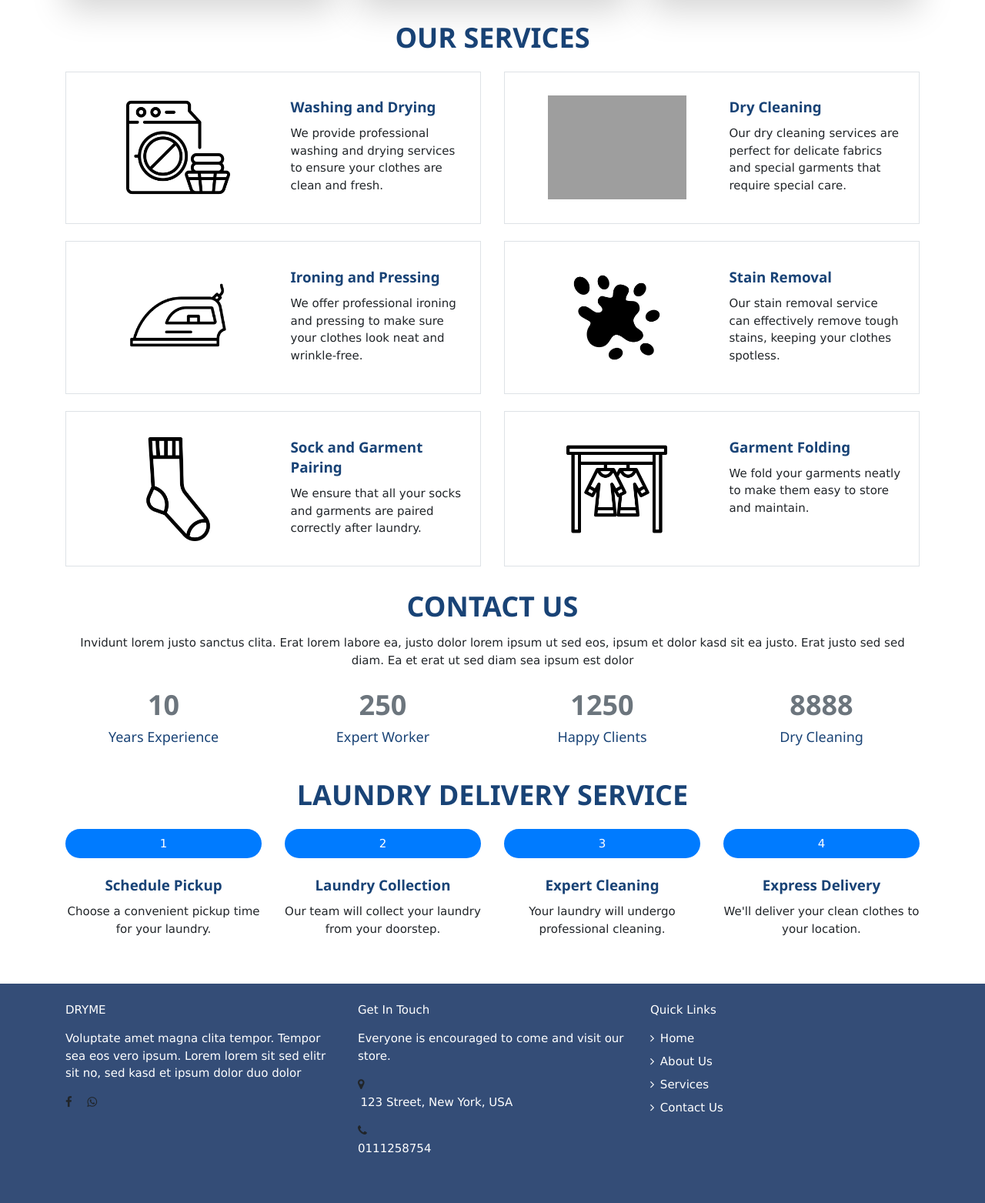
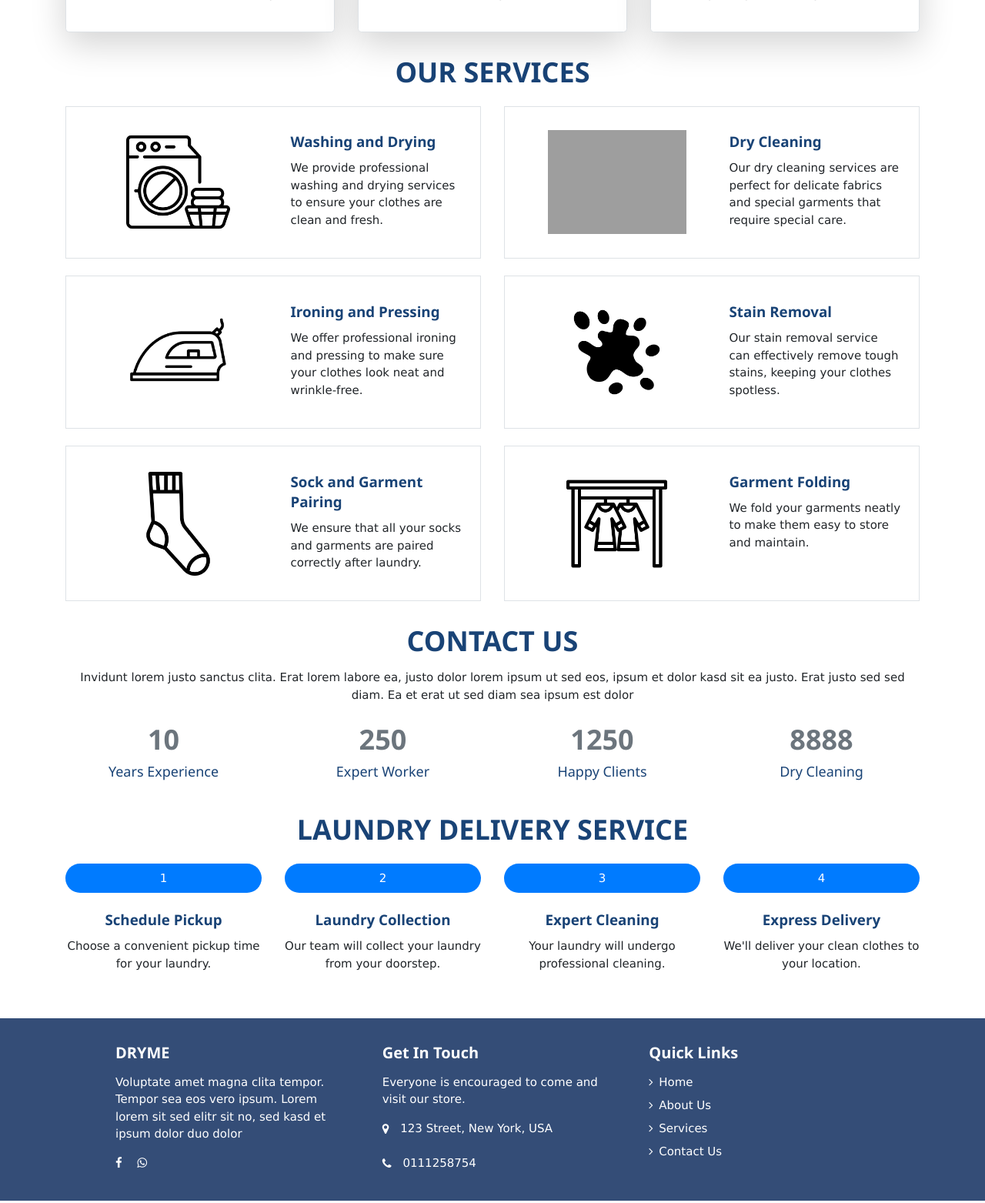
Before and after one commit to imthebest9/washingmachine, a Laravel app: page / in a window 1280 px wide. Shown: the part 1656-3219 px from the top of the page at 77% size. Run offline with Laravel 10, Linux system fonts and the light colour scheme; style sheets or scripts are compiled from the project's sources; some libraries are stand-ins or nearby versions; grey boxes are pictures that could not be loaded.

Commit message:
fix footer

```diff
--- a/resources/views/home.blade.php
+++ b/resources/views/home.blade.php
@@ -77,35 +77,37 @@
     </div>
 
     {{-- Carousel --}}
-    <div class="p-0 mb-10 -mt-10 container-fluid bg-gray-200">
-        <div class="carousel-container  overflow-hidden max-w-full h-500px relative"> <!-- Add relative class -->
+    <div class="container-fluid p-0 mb-12">
+        <div class="carousel-container">
             <div id="header-carousel" class="carousel slide" data-ride="carousel">
-                <div class="carousel-inner ">
+                <div class="carousel-inner">
                     <div class="carousel-item active">
-                        <img class="w-full h-full" src="images/carousel-1.jpg" alt="Image">
-                        <div class="carousel-caption flex flex-col items-center justify-center p-3 max-w-900px">
-                            <div class="p-3">
+                        <img class="w-100 h-100" src="images/carousel-1.jpg" alt="Image">
+                        <div class="carousel-caption right-0 left-0 bottom-0 z-5 flex items-center justify-center">
+                            <div class="p-3" style="max-width: 900px;">
                                 <h4 class="text-white text-uppercase mb-md-3 text-center">Laundry & Dry Cleaning</h4>
                                 <h1 class="text-5xl text-white mb-md-4 text-center">Best For Laundry Services</h1>
+                                {{-- <a href="" class="btn btn-primary py-md-3 px-md-5 mt-2">Learn More</a> --}}
                             </div>
                         </div>
                     </div>
                     <div class="carousel-item">
-                        <img class="w-full h-full" src="images/carousel-2.jpg" alt="Image">
-                        <div class="carousel-caption flex flex-col items-center justify-center p-3 max-w-900px">
-                            <div class="p-3">
+                        <img class="w-100 h-100" src="images/carousel-2.jpg" alt="Image">
+                        <div class="carousel-caption right-0 left-0 bottom-0 z-5 flex items-center justify-center">
+                            <div class="p-3" style="max-width: 900px;">
                                 <h4 class="text-white text-uppercase mb-md-3 text-center">Laundry & Dry Cleaning</h4>
                                 <h1 class="text-5xl text-white mb-md-4 text-center">Highly Professional Staff</h1>
+                                {{-- <a href="" class="btn btn-primary py-md-3 px-md-5 mt-2">Learn More</a> --}}
                             </div>
                         </div>
                     </div>
                 </div>
-                <a class="carousel-control-prev" href="#header-carousel" data-slide="prev">
+                <a class="carousel-control-prev z-10" href="#header-carousel" data-slide="prev">
                     <div class="btn btn-secondary w-12 h-12">
                         <span class="carousel-control-prev-icon mb-n2"></span>
                     </div>
                 </a>
-                <a class="carousel-control-next" href="#header-carousel" data-slide="next">
+                <a class="carousel-control-next z-10" href="#header-carousel" data-slide="next">
                     <div class="btn btn-secondary w-12 h-12">
                         <span class="carousel-control-next-icon mb-n2"></span>
                     </div>
@@ -113,7 +115,6 @@
             </div>
         </div>
     </div>
-
 
     {{-- End Carousel --}}
 
@@ -335,47 +336,45 @@
     </section>
 
 
-
-
-    <div class="footer mt-5 bg-[#344D77] py-6 ">
-        <div class="container">
-            <div class="row">
-                <div class="col-12 col-md-4 mb-4">
-                    <div class="footer-logo text-white">
+    <div class="mt-5 bg-[#344D77] py-6 w-screen-3xl">
+        <div class="sm:mx-20 space-x-10 lg:mx-40">
+            <div class="grid grid-cols-1 md:grid-cols-3 gap-16">
+                <div class="col-span-1 md:col-span-1">
+                    <h4 class="footer-logo text-white">
                         DRYME
-                    </div>
+                    </h4>
                     <p class="footer-content1 text-white mt-3">
                         Voluptate amet magna clita tempor. Tempor sea eos vero ipsum. Lorem lorem sit sed elitr sit no,
                         sed kasd et ipsum dolor duo dolor
                     </p>
 
                     <div class="social-link mt-3">
-                        <i class="fa fa-facebook-f footer-social-icon mr-3"></i>
-                        <i class="fa fa-whatsapp footer-social-icon"></i>
+                        <i class="fa fa-facebook-f footer-social-icon mr-3 text-white"></i>
+                        <i class="fa fa-whatsapp footer-social-icon text-white"></i>
                     </div>
                 </div>
 
-                <div class="col-12 col-md-4 mb-4">
-                    <div class="footer-title text-white">
+                <div class="col-span-1 md:col-span-1">
+                    <h4 class="footer-title text-white">
                         Get In Touch
-                    </div>
+                    </h4>
                     <p class="footer-content1 text-white mt-3">
                         Everyone is encouraged to come and visit our store.
                     </p>
-                    <div class="shop-contact mt-3">
-                        <i class="fa fa-map-marker footer-icon mr-3"></i>
-                        <p style="margin-left: 1%;" class="text-white">123 Street, New York, USA</p>
+                    <div class="shop-contact mt-3 flex flex-row">
+                        <i class="fa fa-map-marker footer-icon mr-3 text-white mt-1"></i>
+                        <p class="text-white">123 Street, New York, USA</p>
                     </div>
-                    <div class="shop-contact mt-2">
-                        <i class="fa fa-phone footer-icon mr-3"></i>
+                    <div class="shop-contact mt-2 flex flex-row">
+                        <i class="fa fa-phone footer-icon mr-3 text-white mt-1"></i>
                         <p class="text-white">0111258754</p>
                     </div>
                 </div>
 
-                <div class="col-12 col-md-4">
-                    <div class="footer-title text-white">
+                <div class="col-span-1 md:col-span-1">
+                    <h4 class="footer-title text-white">
                         Quick Links
-                    </div>
+                    </h4>
 
                     <div class="flex flex-col justify-start mt-3">
                         <a class="text-white mb-2" href="#"><i class="fa fa-angle-right mr-2"></i>Home</a>
@@ -387,6 +386,7 @@
             </div>
         </div>
     </div>
+
 
 
     <div id="whatsapp-button" class="fixed bottom-10 right-10 z-10">
```
